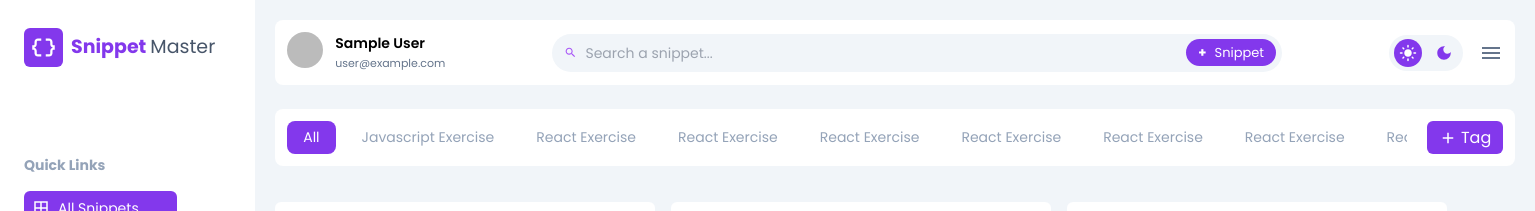
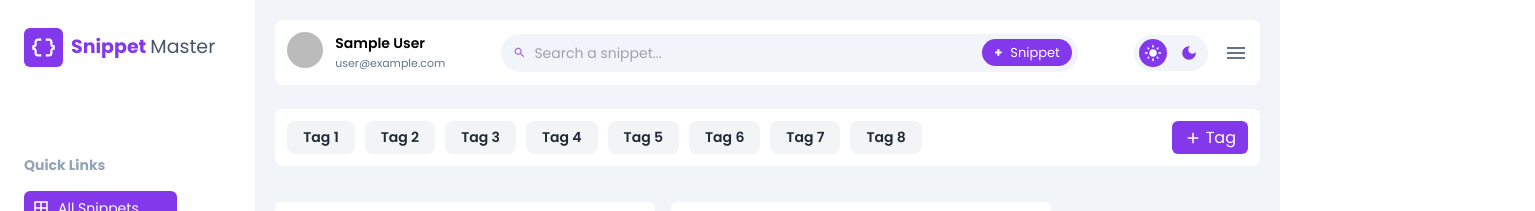
Before and after one commit to rajputkarsh/snippet-master, a Next.js app: page /my-notes in a window 1280 px wide. Shown: the top 211 px of the page, 1535 px wide, since content can reach past the window. Built offline with nearby package versions, Linux system fonts and the light colour scheme; no server answers; sample sign-in values are in the browser's storage.

Commit message:
add dynamic tags selection

```diff
--- a/src/components/SwiperSelection/index.tsx
+++ b/src/components/SwiperSelection/index.tsx
@@ -6,10 +6,13 @@ import { isDarkMode } from "@/lib/utils";
 
 import "swiper/css";
 import "swiper/css/pagination";
+import { SingleTagType } from "@/interfaces/context";
 
 export default function SwiperSelection() {
   const {
     darkModeObject: { darkMode },
+    allTagsObject: {allTags},
+    selectedTagsObject: {selectedTags, setSelectedTags},
     openNewTagsWindowObject: { setOpenNewTagsWindow },
   } = useGlobalContext();
 
@@ -17,6 +20,16 @@ export default function SwiperSelection() {
 
   const openAddTagsWindow = () => {
     setOpenNewTagsWindow(() => true);
+  }
+
+  const handleTagClick = (tag: SingleTagType) => {
+    if (selectedTags.some((selectedTag) => selectedTag.id === tag.id)) {
+      setSelectedTags((prev) =>
+        prev.filter((selectedTag) => selectedTag.id !== tag.id)
+      );
+    } else {
+      setSelectedTags((prev) => [...prev, tag]);
+    }
   }
 
   return (
@@ -33,27 +46,25 @@ export default function SwiperSelection() {
           className="swiper-component"
           modules={[FreeMode]}
         >
-          <SwiperSlide className="bg-theme p-1 rounded-lg text-white w-20">
-            All
-          </SwiperSlide>
-          <SwiperSlide className="text-slate-400">
-            Javascript Exercise
-          </SwiperSlide>
-          <SwiperSlide className="text-slate-400">React Exercise</SwiperSlide>
-          <SwiperSlide className="text-slate-400">React Exercise</SwiperSlide>
-          <SwiperSlide className="text-slate-400">React Exercise</SwiperSlide>
-          <SwiperSlide className="text-slate-400">React Exercise</SwiperSlide>
-          <SwiperSlide className="text-slate-400">React Exercise</SwiperSlide>
-          <SwiperSlide className="text-slate-400">React Exercise</SwiperSlide>
-          <SwiperSlide className="text-slate-400">React Exercise</SwiperSlide>
-          <SwiperSlide className="text-slate-400">React Exercise</SwiperSlide>
-          <SwiperSlide className="text-slate-400">React Exercise</SwiperSlide>
-          <SwiperSlide className="text-slate-400">React Exercise</SwiperSlide>
-          <SwiperSlide className="text-slate-400">React Exercise</SwiperSlide>
-          <SwiperSlide className="text-slate-400">React Exercise</SwiperSlide>
+          {allTags.map((tag) => (
+            <SwiperSlide
+              className={`${
+                selectedTags.some((selectedTag) => selectedTag.id === tag.id)
+                  ? "bg-theme text-white"
+                  : `${isDarkModeEnabled ? "bg-gray-700 text white" : "bg-gray-100 text-gray-800"}`
+              } font-semibold p-1 rounded-lg w-20`}
+              key={`tag_${tag.id}`}
+              onClick={() => handleTagClick(tag)}
+            >
+              {tag.name}
+            </SwiperSlide>
+          ))}
         </Swiper>
       </div>
-      <button onClick={openAddTagsWindow} className="bg-theme p-1 rounded-md px-3 flex gap-1 items-center text-white">
+      <button
+        onClick={openAddTagsWindow}
+        className="bg-theme p-1 rounded-md px-3 flex gap-1 items-center text-white"
+      >
         <AddOutlined sx={{ fontSize: 18 }} />
         <span>Tag</span>
       </button>
--- a/src/context/index.tsx
+++ b/src/context/index.tsx
@@ -105,7 +105,6 @@ export default function GlobalContextProvider({
     },
   ]);
 
-
   const [secondarySidebarMenu, setSecondarySidebarMenu] = useState<
     Array<SidebarMenu>
   >([
@@ -154,7 +153,6 @@ export default function GlobalContextProvider({
     setIsMobile((_) => window.innerWidth <= 640);
   };
 
-  const updateAllTags = () => {
   const tags = [
     {
       id: crypto.randomUUID(),
@@ -190,6 +188,7 @@ export default function GlobalContextProvider({
     },
   ];
 
+  const updateAllTags = () => {
     setAllTags(() => tags);
   };
 
```
Lines whose indentation alone changed are shown as unchanged.
